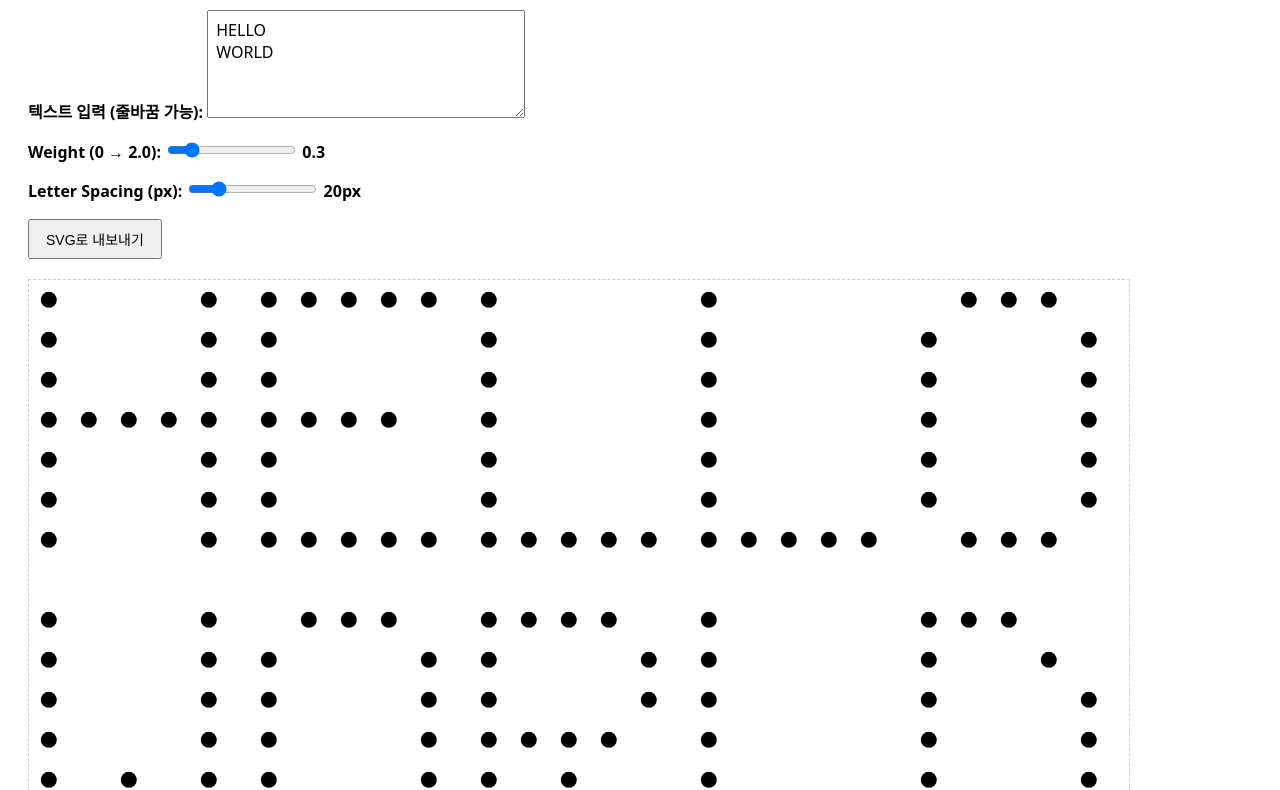
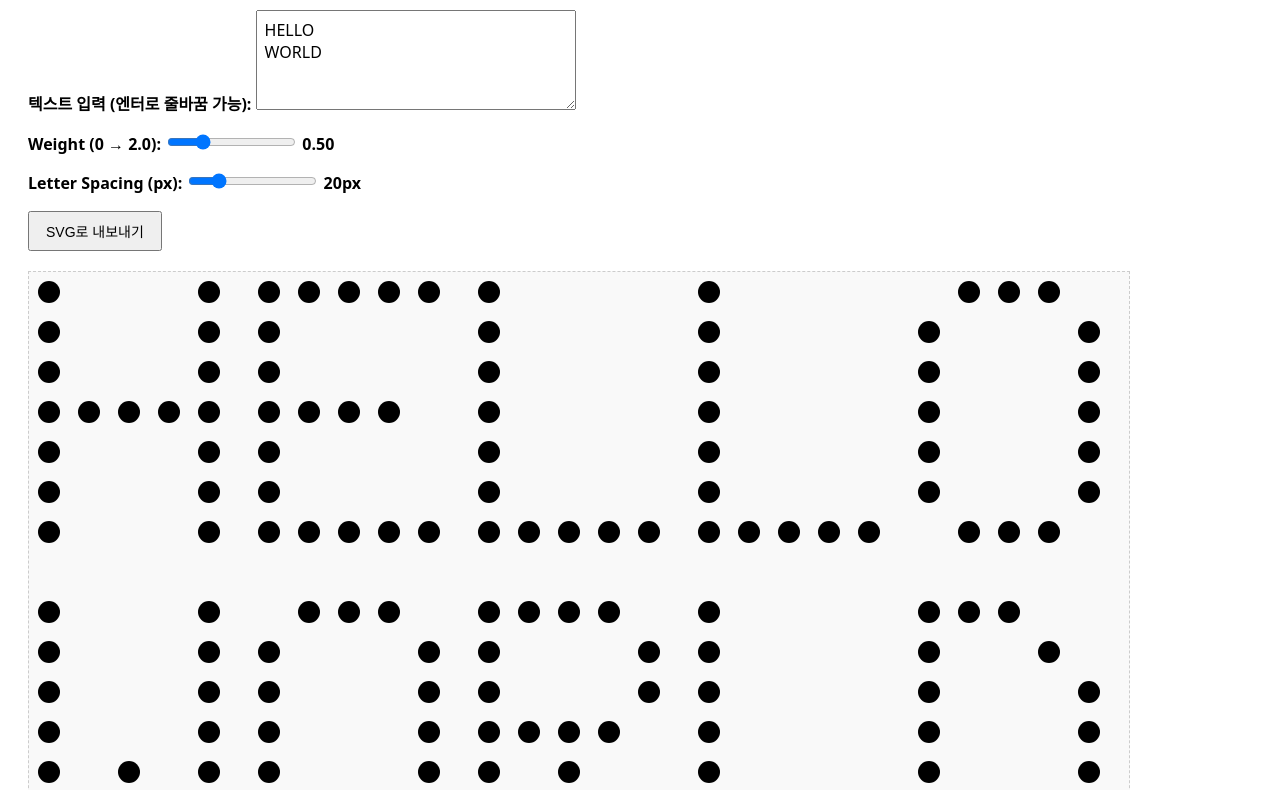
Before and after one commit to chaelinnnnn/tymorafont, a plain HTML site: page index.html in a window 1280 px wide. Shown: the part 112-902 px from the top of the page. Drawn offline with Linux system fonts and the light colour scheme.

Commit message:
Update index.html

```diff
--- a/index.html
+++ b/index.html
@@ -2,7 +2,7 @@
 <html lang="ko">
 <head>
   <meta charset="utf-8">
-  <title>Dot Weight Font (Blob 2.0) + Multiline + SVG Export</title>
+  <title>Dot Font Multiline + SVG Export</title>
   <style>
     body {
       font-family: system-ui, sans-serif;
@@ -14,6 +14,7 @@
       display: inline-block;
       margin-top: 20px;
       border: 1px dashed #ccc;
+      background: #f9f9f9;
     }
     .dot {
       position: absolute;
@@ -21,21 +22,27 @@
       background: black;
       transform: translate(-50%, -50%);
     }
-    label { font-weight: 600; display: block; margin-top: 14px; }
-    textarea {
-      width: 300px;
-      height: 90px;
+    label {
+      font-weight: 600;
+      display: block;
+      margin-top: 14px;
+    }
+    textarea#textInput {
+      width: 320px;
+      height: 100px;
       padding: 8px;
       font-size: 16px;
       font-family: inherit;
+      box-sizing: border-box;
       white-space: pre;
     }
     #svgCode {
       width: 100%;
       height: 200px;
       margin-top: 16px;
-      font-family: ui-monospace, SFMono-Regular, Menlo, Monaco, Consolas, monospace;
+      font-family: ui-monospace, SFMono-Regular, Menlo, Monaco, Consolas, "Liberation Mono", "Courier New", monospace;
       font-size: 12px;
+      box-sizing: border-box;
     }
     button {
       margin-top: 14px;
@@ -47,18 +54,18 @@
 </head>
 <body>
 
-<h1>Dot Weight Font (0 → 2.0 Blob) + Multiline + SVG Export</h1>
+<h1>Dot Weight Font (0 → 2.0 Blob) + Multiline + SVG</h1>
 
 <label>
-  텍스트 입력 (줄바꿈 가능):
+  텍스트 입력 (엔터로 줄바꿈 가능):
   <textarea id="textInput">HELLO
 WORLD</textarea>
 </label>
 
 <label>
   Weight (0 → 2.0):
-  <input id="weightSlider" type="range" min="0" max="2" step="0.01" value="0.3">
-  <span id="weightLabel">0.30</span>
+  <input id="weightSlider" type="range" min="0" max="2" step="0.01" value="0.5">
+  <span id="weightLabel">0.50</span>
 </label>
 
 <label>
@@ -73,94 +80,106 @@ WORLD</textarea>
 
 <textarea id="svgCode" placeholder="여기에 SVG 코드가 표시됩니다."></textarea>
 
-
-
 <script>
-/* ========== 5×7 DOT FONT (A~Z) ========== */
-const glyphs = {
-  "A":[ "01110","10001","10001","11111","10001","10001","10001" ],
-  "B":[ "11110","10001","10001","11110","10001","10001","11110" ],
-  "C":[ "01110","10001","10000","10000","10000","10001","01110" ],
-  "D":[ "11100","10010","10001","10001","10001","10010","11100" ],
-  "E":[ "11111","10000","10000","11110","10000","10000","11111" ],
-  "F":[ "11111","10000","10000","11110","10000","10000","10000" ],
-  "G":[ "01110","10001","10000","10111","10001","10001","01110" ],
-  "H":[ "10001","10001","10001","11111","10001","10001","10001" ],
-  "I":[ "01110","00100","00100","00100","00100","00100","01110" ],
-  "J":[ "00111","00010","00010","00010","10010","10010","01100" ],
-  "K":[ "10001","10010","10100","11000","10100","10010","10001" ],
-  "L":[ "10000","10000","10000","10000","10000","10000","11111" ],
-  "M":[ "10001","11011","10101","10001","10001","10001","10001" ],
-  "N":[ "10001","11001","10101","10011","10001","10001","10001" ],
-  "O":[ "01110","10001","10001","10001","10001","10001","01110" ],
-  "P":[ "11110","10001","10001","11110","10000","10000","10000" ],
-  "Q":[ "01110","10001","10001","10001","10101","10010","01101" ],
-  "R":[ "11110","10001","10001","11110","10100","10010","10001" ],
-  "S":[ "01111","10000","10000","01110","00001","00001","11110" ],
-  "T":[ "11111","00100","00100","00100","00100","00100","00100" ],
-  "U":[ "10001","10001","10001","10001","10001","10001","01110" ],
-  "V":[ "10001","10001","10001","10001","10001","01010","00100" ],
-  "W":[ "10001","10001","10001","10001","10101","11011","10001" ],
-  "X":[ "10001","01010","00100","00100","00100","01010","10001" ],
-  "Y":[ "10001","01010","00100","00100","00100","00100","00100" ],
-  "Z":[ "11111","00001","00010","00100","01000","10000","11111" ]
+window.addEventListener('load', function () {
+  // 5x7 도트 폰트 정의 (A~Z)
+  var glyphs = {
+    A: [ "01110","10001","10001","11111","10001","10001","10001" ],
+    B: [ "11110","10001","10001","11110","10001","10001","11110" ],
+    C: [ "01110","10001","10000","10000","10000","10001","01110" ],
+    D: [ "11100","10010","10001","10001","10001","10010","11100" ],
+    E: [ "11111","10000","10000","11110","10000","10000","11111" ],
+    F: [ "11111","10000","10000","11110","10000","10000","10000" ],
+    G: [ "01110","10001","10000","10111","10001","10001","01110" ],
+    H: [ "10001","10001","10001","11111","10001","10001","10001" ],
+    I: [ "01110","00100","00100","00100","00100","00100","01110" ],
+    J: [ "00111","00010","00010","00010","10010","10010","01100" ],
+    K: [ "10001","10010","10100","11000","10100","10010","10001" ],
+    L: [ "10000","10000","10000","10000","10000","10000","11111" ],
+    M: [ "10001","11011","10101","10001","10001","10001","10001" ],
+    N: [ "10001","11001","10101","10011","10001","10001","10001" ],
+    O: [ "01110","10001","10001","10001","10001","10001","01110" ],
+    P: [ "11110","10001","10001","11110","10000","10000","10000" ],
+    Q: [ "01110","10001","10001","10001","10101","10010","01101" ],
+    R: [ "11110","10001","10001","11110","10100","10010","10001" ],
+    S: [ "01111","10000","10000","01110","00001","00001","11110" ],
+    T: [ "11111","00100","00100","00100","00100","00100","00100" ],
+    U: [ "10001","10001","10001","10001","10001","10001","01110" ],
+    V: [ "10001","10001","10001","10001","10001","01010","00100" ],
+    W: [ "10001","10001","10001","10001","10101","11011","10001" ],
+    X: [ "10001","01010","00100","00100","00100","01010","10001" ],
+    Y: [ "10001","01010","00100","00100","00100","00100","00100" ],
+    Z: [ "11111","00001","00010","00100","01000","10000","11111" ]
   };
 
-/* ========== SETTINGS ========== */
-const cols = 5, rows = 7;
-const cellSize = 40;
+  // 설정값
+  var cols = 5;
+  var rows = 7;
+  var cellSize = 40;
 
-const minR = 4;         // weight=0
-const midR = 18;        // weight=1
-const blobExtra = 40;   // weight=1→2 확장
+  var minR = 4;       // weight = 0 일 때 반지름
+  var midR = 18;      // weight = 1 일 때 기본 반지름
+  var blobExtra = 40; // weight 1~2 구간에서 추가로 커지는 정도
 
-const lineGap = rows * cellSize + 40; // 권장 라인 간격
+  var lineGap = rows * cellSize + 40; // 줄 간 간격
 
-/* DOM */
-const grid = document.getElementById("grid");
-const textInput = document.getElementById("textInput");
-const weightSlider = document.getElementById("weightSlider");
-const spacingSlider = document.getElementById("spacingSlider");
-const weightLabel = document.getElementById("weightLabel");
-const spacingLabel = document.getElementById("spacingLabel");
-const svgCodeArea = document.getElementById("svgCode");
-const exportSvgBtn = document.getElementById("exportSvgBtn");
+  // DOM 요소
+  var grid          = document.getElementById('grid');
+  var textInput     = document.getElementById('textInput');
+  var weightSlider  = document.getElementById('weightSlider');
+  var spacingSlider = document.getElementById('spacingSlider');
+  var weightLabel   = document.getElementById('weightLabel');
+  var spacingLabel  = document.getElementById('spacingLabel');
+  var svgCodeArea   = document.getElementById('svgCode');
+  var exportSvgBtn  = document.getElementById('exportSvgBtn');
 
-/* ========== 도트 계산: 줄바꿈 포함 ========== */
+  // 줄바꿈 포함 도트 좌표 계산
   function computeDots() {
-  const lines = textInput.value.split("\n");
-  const weight = parseFloat(weightSlider.value);
-  const spacing = parseInt(spacingSlider.value);
+    // 줄바꿈(\r\n, \r, \n) 통일
+    var raw   = textInput.value.replace(/\r\n/g, '\n').replace(/\r/g, '\n');
+    var lines = raw.split('\n');
 
-  let dots = [];
-  let maxWidth = 0;
+    var weight  = parseFloat(weightSlider.value) || 0;
+    var spacing = parseInt(spacingSlider.value, 10) || 0;
 
-  lines.forEach((line, lineIndex) => {
-    let offsetX = 0;
-    const offsetY = lineIndex * lineGap;
+    var dots = [];
+    var maxWidth = 0;
 
-    for (let ch of line.toUpperCase()) {
-      const glyph = glyphs[ch];
+    for (var li = 0; li < lines.length; li++) {
+      var line = lines[li];
+      var offsetX = 0;
+      var offsetY = li * lineGap;
+
+      for (var ci = 0; ci < line.length; ci++) {
+        var ch = line.charAt(ci).toUpperCase();
+        var glyph = glyphs[ch];
+
         if (!glyph) {
+          // 알파벳이 아니면 그냥 공백처럼 거리만 띄움
           offsetX += cols * cellSize + spacing;
           continue;
         }
 
-      // 기본 점 크기
-      let radius = minR + (midR - minR) * Math.min(weight, 1);
-      let diameter = radius * 2;
+        // weight 0 ~ 1
+        var base = Math.min(weight, 1);
+        var radius = minR + (midR - minR) * base;
+        var diameter = radius * 2;
 
-      if (weight > 1) diameter += blobExtra * (weight - 1);
+        // weight 1 ~ 2: blob처럼 점을 더 키움
+        if (weight > 1) {
+          var extra = weight - 1; // 0~1
+          diameter += blobExtra * extra;
+        }
 
-      const r = diameter / 2;
+        var r = diameter / 2;
 
-      for (let y = 0; y < rows; y++) {
-        for (let x = 0; x < cols; x++) {
-          if (glyph[y][x] === "1") {
+        for (var y = 0; y < rows; y++) {
+          for (var x = 0; x < cols; x++) {
+            if (glyph[y].charAt(x) === '1') {
               dots.push({
                 cx: offsetX + x * cellSize + cellSize / 2,
                 cy: offsetY + y * cellSize + cellSize / 2,
-              r
+                r: r
               });
             }
           }
@@ -169,71 +188,93 @@ function computeDots() {
         offsetX += cols * cellSize + spacing;
       }
 
-    maxWidth = Math.max(maxWidth, offsetX);
-  });
-
-  const height = lines.length * lineGap;
-
-  return { dots, width: maxWidth, height };
+      if (offsetX > maxWidth) {
+        maxWidth = offsetX;
+      }
     }
 
-/* ========== 화면 렌더 ========== */
-function drawText() {
-  const { dots, width, height } = computeDots();
-
-  weightLabel.textContent = weightSlider.value;
-  spacingLabel.textContent = spacingSlider.value + "px";
-
-  grid.innerHTML = "";
-
-  dots.forEach(d => {
-    const dot = document.createElement("div");
-    dot.className = "dot";
-    dot.style.left = d.cx + "px";
-    dot.style.top = d.cy + "px";
-    dot.style.width = d.r * 2 + "px";
-    dot.style.height = d.r * 2 + "px";
-    grid.appendChild(dot);
-  });
-
-  grid.style.width = width + "px";
-  grid.style.height = height + "px";
+    if (maxWidth === 0) {
+      maxWidth = cols * cellSize;
     }
 
-/* ========== SVG Export ========== */
+    var height = Math.max(lineGap * lines.length, lineGap);
+
+    return { dots: dots, width: maxWidth, height: height };
+  }
+
+  // 화면에 렌더링
+  function drawText() {
+    var result = computeDots();
+    var dots   = result.dots;
+    var width  = result.width;
+    var height = result.height;
+
+    weightLabel.textContent  = parseFloat(weightSlider.value).toFixed(2);
+    spacingLabel.textContent = spacingSlider.value + 'px';
+
+    grid.innerHTML = '';
+
+    for (var i = 0; i < dots.length; i++) {
+      var d = dots[i];
+      var dot = document.createElement('div');
+      dot.className = 'dot';
+      var diameter = d.r * 2;
+      dot.style.left   = d.cx + 'px';
+      dot.style.top    = d.cy + 'px';
+      dot.style.width  = diameter + 'px';
+      dot.style.height = diameter + 'px';
+      grid.appendChild(dot);
+    }
+
+    grid.style.width  = width + 'px';
+    grid.style.height = height + 'px';
+  }
+
+  // SVG 내보내기
   function exportSvg() {
-  const { dots, width, height } = computeDots();
+    var result = computeDots();
+    var dots   = result.dots;
+    var width  = result.width;
+    var height = result.height;
 
-  let parts = [];
-  parts.push(`<svg xmlns="http://www.w3.org/2000/svg" width="${width}" height="${height}" viewBox="0 0 ${width} ${height}">`);
+    var lines = [];
+    lines.push('<svg xmlns="http://www.w3.org/2000/svg" width="' + width + '" height="' + height + '" viewBox="0 0 ' + width + ' ' + height + '">');
 
-  dots.forEach(d => {
-    parts.push(`  <circle cx="${d.cx}" cy="${d.cy}" r="${d.r}" fill="black" />`);
-  });
+    for (var i = 0; i < dots.length; i++) {
+      var d = dots[i];
+      lines.push('  <circle cx="' + d.cx.toFixed(2) + '" cy="' + d.cy.toFixed(2) + '" r="' + d.r.toFixed(2) + '" fill="black" />');
+    }
 
-  parts.push(`</svg>`);
+    lines.push('</svg>');
 
-  const svg = parts.join("\n");
+    var svg = lines.join('\n');
     svgCodeArea.value = svg;
 
-  const blob = new Blob([svg], { type: "image/svg+xml" });
-  const url = URL.createObjectURL(blob);
-
-  const a = document.createElement("a");
+    // 다운로드
+    try {
+      var blob = new Blob([svg], { type: 'image/svg+xml' });
+      var url  = URL.createObjectURL(blob);
+      var a    = document.createElement('a');
       a.href = url;
-  a.download = "dot-font.svg";
+      a.download = 'dot-font.svg';
+      document.body.appendChild(a);
       a.click();
-
+      document.body.removeChild(a);
       URL.revokeObjectURL(url);
+    } catch (e) {
+      console.log('SVG 다운로드 중 오류:', e);
+    }
   }
 
-/* EVENT */
-textInput.addEventListener("input", drawText);
-weightSlider.addEventListener("input", drawText);
-spacingSlider.addEventListener("input", drawText);
-exportSvgBtn.addEventListener("click", exportSvg);
+  // 이벤트 연결
+  textInput.addEventListener('input', drawText);
+  weightSlider.addEventListener('input', drawText);
+  spacingSlider.addEventListener('input', drawText);
+  exportSvgBtn.addEventListener('click', exportSvg);
 
+  // 처음 한 번 렌더
   drawText();
+});
 </script>
 
 </body>
```
Lines whose indentation alone changed are shown as unchanged.
